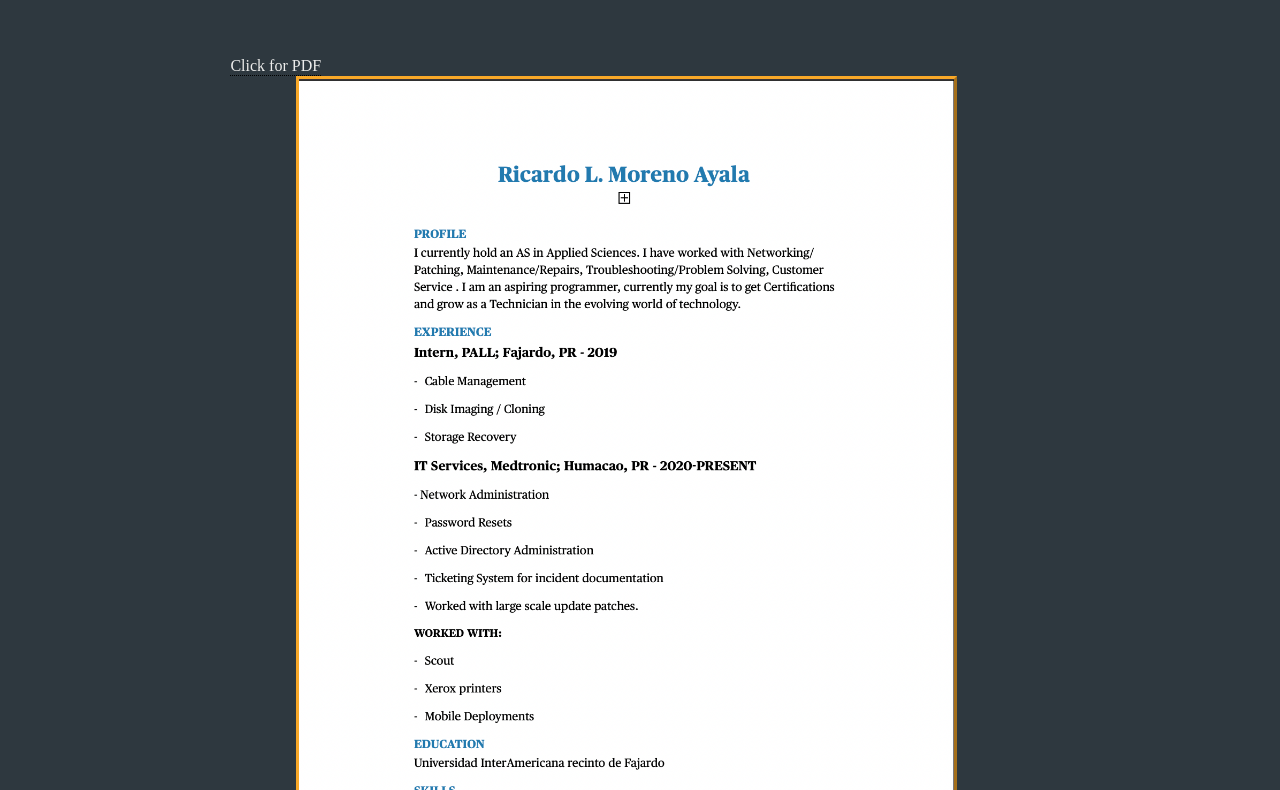
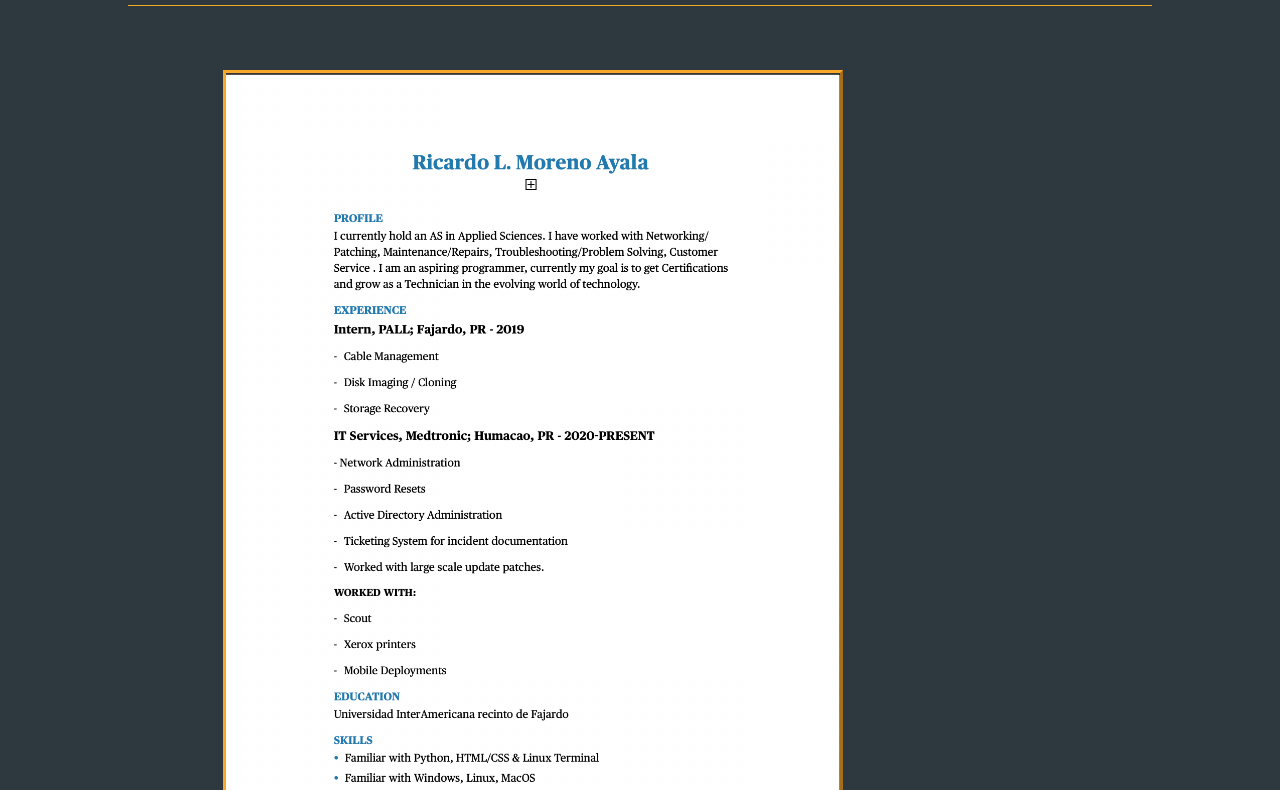
Before and after one commit to Stonecole2025/Portfoliov2, a plain HTML site: page resume.html in a window 1280 px wide. Shown: the part 215-1005 px from the top of the page. Drawn offline with Linux system fonts and the light colour scheme.

Commit message:
Initial commit

```diff
--- a/style.css
+++ b/style.css
@@ -2,7 +2,7 @@
 /*Homepage*/
 .frontPage{
     background: #2e383f;
-    max-width:80%;
+    max-width: 1280px;
     margin-left: auto;
     margin-right: auto;
 }
@@ -19,10 +19,7 @@
 
 #img1{
     border: outset medium #f9a828;
-    width: 80%;
-    height: auto;
-    margin-left: 8%;
-    padding: 0;
+    width: 60%;
 
 }
 
```
Also changed, not shown: kodi.html (+1 -1 lines).
